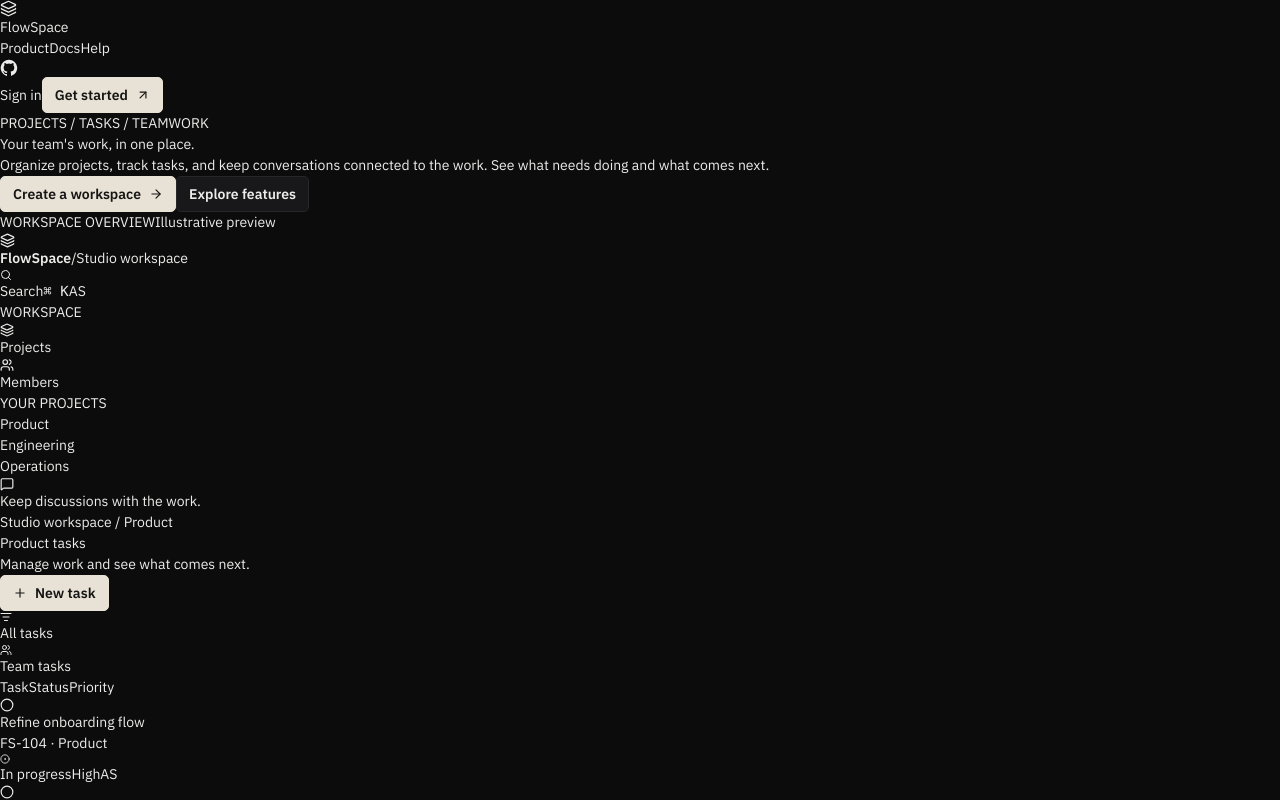
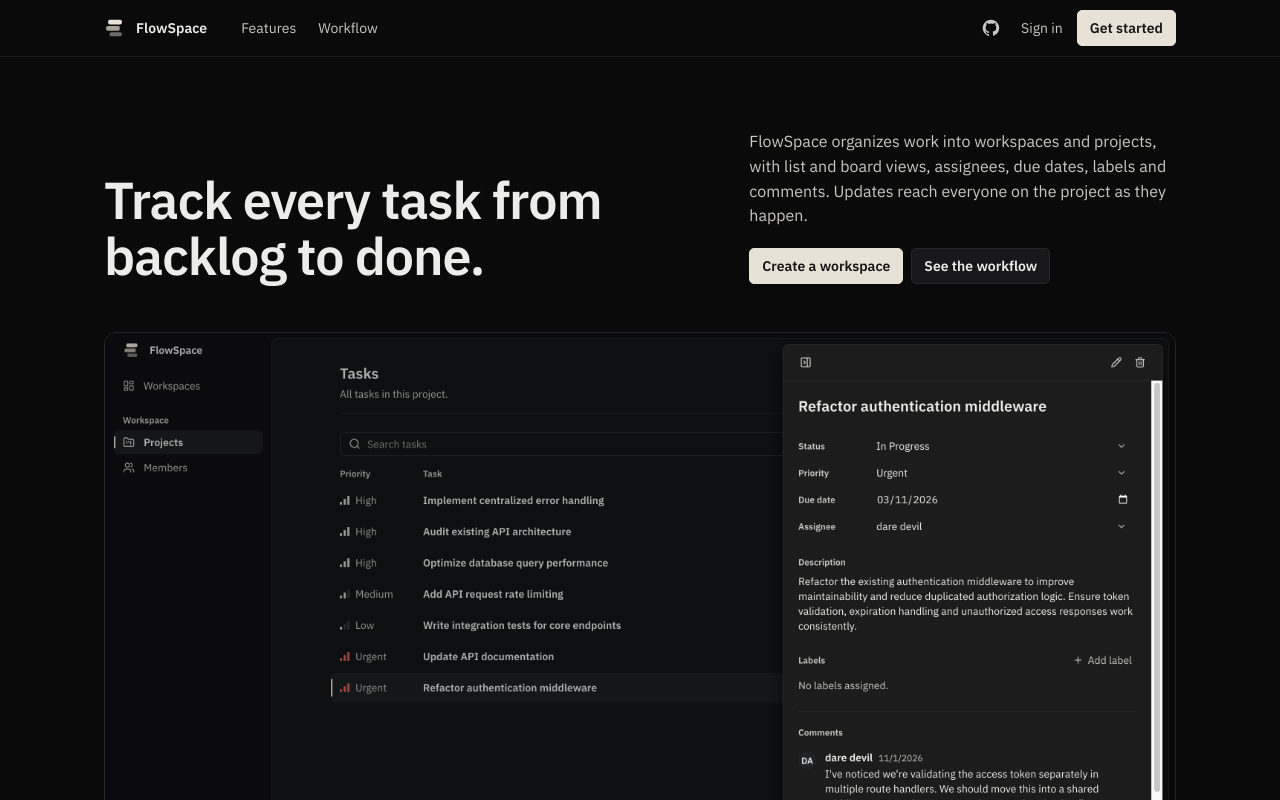
Before and after one commit to Akhilesh-Singh-0/flowspace, a Next.js app in the folder apps/web/: page / in a window 1280 px wide. Shown: the top 800 px of the page. Built offline with nearby package versions, Linux system fonts and the light colour scheme.

Commit message:
feat(landing): rebuild navbar and hero around a real product screenshot, add styles to globals

```diff
--- a/apps/web/src/app/page.tsx
+++ b/apps/web/src/app/page.tsx
@@ -2,18 +2,16 @@ import { Navbar } from "@/components/landing/navbar";
 import { Hero } from "@/components/landing/hero";
 import { Features } from "@/components/landing/features";
 import { Workflow } from "@/components/landing/workflow";
-import { Collaboration } from "@/components/landing/collaboration";
 import { CTA } from "@/components/landing/cta";
 import { Footer } from "@/components/landing/footer";
 
 export default function Home() {
   return (
-    <main className="fs-landing">
+    <main className="fs-landing landing">
       <Navbar />
       <Hero />
       <Features />
       <Workflow />
-      <Collaboration />
       <CTA />
       <Footer />
     </main>
--- a/apps/web/src/components/landing/hero.tsx
+++ b/apps/web/src/components/landing/hero.tsx
@@ -1,251 +1,39 @@
-import {
-  ArrowRight,
-  Check,
-  Circle,
-  CircleDot,
-  Layers3,
-  ListFilter,
-  MessageSquare,
-  Plus,
-  Search,
-  Users,
-} from "lucide-react";
+import Image from "next/image";
 import { Button } from "@/components/ui/button";
 
-const tasks = [
-  {
-    id: "FS-104",
-    title: "Refine onboarding flow",
-    project: "Product",
-    status: "In progress",
-    priority: "High",
-    owner: "AS",
-    color: "rose",
-  },
-  {
-    id: "FS-103",
-    title: "Review API error handling",
-    project: "Engineering",
-    status: "In review",
-    priority: "Medium",
-    owner: "RK",
-    color: "blue",
-  },
-  {
-    id: "FS-102",
-    title: "Update workspace settings",
-    project: "Product",
-    status: "Backlog",
-    priority: "Low",
-    owner: "MS",
-    color: "amber",
-  },
-  {
-    id: "FS-101",
-    title: "Document deployment process",
-    project: "Engineering",
-    status: "Done",
-    priority: "Medium",
-    owner: "JD",
-    color: "green",
-  },
-] as const;
+export function Hero() {
+  return (
+    <section className="lp-hero">
+      <div className="lp-container">
+        <div className="lp-hero-head">
+          <h1 className="lp-h1">Track every task from backlog to done.</h1>
 
-const projects = [
-  { name: "Product", color: "rose" },
-  { name: "Engineering", color: "blue" },
-  { name: "Operations", color: "green" },
-] as const;
+          <div>
+            <p className="lp-lede">
+              FlowSpace organizes work into workspaces and projects, with list
+              and board views, assignees, due dates, labels and comments.
+              Updates reach everyone on the project as they happen.
+            </p>
 
-function Avatar({
-  initials,
-  color,
-}: {
-  initials: string;
-  color: string;
-}) {
-  return (
-    <span className={`fs-avatar fs-avatar-${color}`} aria-label={initials}>
-      {initials}
-    </span>
-  );
-}
-
-function ProductPreview() {
-  return (
-    <div className="fs-product-preview">
-      <div className="fs-preview-label">
-        <span>WORKSPACE OVERVIEW</span>
-        <span>Illustrative preview</span>
-      </div>
-
-      <div className="fs-product-window">
-        <header className="fs-product-toolbar">
-          <div className="fs-product-identity">
-            <span className="fs-product-mark" aria-hidden="true">
-              <Layers3 size={15} />
-            </span>
-            <strong>FlowSpace</strong>
-            <span className="fs-product-divider">/</span>
-            <span className="fs-workspace-name">Studio workspace</span>
-          </div>
-
-          <div className="fs-product-toolbar-actions">
-            <span className="fs-search">
-              <Search size={12} />
-              Search
-              <kbd>⌘ K</kbd>
-            </span>
-            <Avatar initials="AS" color="rose" />
-          </div>
-        </header>
-
-        <div className="fs-product-layout">
-          <aside className="fs-sidebar" aria-label="Workspace preview">
-            <p className="fs-overline">WORKSPACE</p>
-
-            <div className="fs-sidebar-item fs-sidebar-item-active">
-              <Layers3 size={14} />
-              Projects
-            </div>
-
-            <div className="fs-sidebar-item">
-              <Users size={14} />
-              Members
-            </div>
-
-            <div className="fs-sidebar-divider" />
-            <p className="fs-overline">YOUR PROJECTS</p>
-
-            {projects.map((project) => (
-              <div className="fs-project-item" key={project.name}>
-                <span
-                  className={`fs-project-dot fs-project-dot-${project.color}`}
-                  aria-hidden="true"
-                />
-                {project.name}
-              </div>
-            ))}
-
-            <div className="fs-sidebar-note">
-              <MessageSquare size={14} />
-              <span>Keep discussions with the work.</span>
-            </div>
-          </aside>
-
-          <div className="fs-task-panel">
-            <div className="fs-task-heading">
-              <div>
-                <p className="fs-breadcrumb">Studio workspace / Product</p>
-                <h2>Product tasks</h2>
-                <p className="fs-task-subtitle">
-                  Manage work and see what comes next.
-                </p>
-              </div>
-
-              <Button variant="primary">
-                <Plus size={14} />
-                New task
+            <div className="lp-actions">
+              <Button href="/sign-up">Create a workspace</Button>
+              <Button href="#workflow" variant="secondary">
+                See the workflow
               </Button>
-            </div>
-
-            <div className="fs-task-controls">
-              <span className="fs-filter-button">
-                <ListFilter size={12} />
-                All tasks
-              </span>
-
-              <span className="fs-task-team">
-                <Users size={12} />
-                Team tasks
-              </span>
-            </div>
-
-            <div className="fs-task-table">
-              <div className="fs-task-row fs-task-table-header">
-                <span>Task</span>
-                <span>Status</span>
-                <span>Priority</span>
-                <span />
-              </div>
-
-              {tasks.map((task) => (
-                <div className="fs-task-row" key={task.id}>
-                  <div className="fs-task-cell">
-                    {task.status === "Done" ? (
-                      <Check
-                        className="fs-completed-icon"
-                        size={14}
-                        aria-label="Completed"
-                      />
-                    ) : (
-                      <Circle
-                        className="fs-task-circle"
-                        size={14}
-                        aria-hidden="true"
-                      />
-                    )}
-
-                    <div className="fs-task-copy">
-                      <p className="fs-task-title">{task.title}</p>
-                      <p className="fs-task-meta">
-                        {task.id} · {task.project}
-                      </p>
-                    </div>
-                  </div>
-
-                  <span className={`fs-status fs-status-${task.color}`}>
-                    <CircleDot size={10} />
-                    {task.status}
-                  </span>
-
-                  <span className="fs-priority">{task.priority}</span>
-                  <Avatar initials={task.owner} color={task.color} />
-                </div>
-              ))}
-            </div>
-
-            <div className="fs-task-footer">
-              <span>4 sample tasks</span>
-              <span>Project overview</span>
             </div>
           </div>
         </div>
-      </div>
-    </div>
-  );
-}
 
-export function Hero() {
-  return (
-    <section id="product" className="fs-hero-section">
-      <div className="fs-hero-copy">
-        <p className="fs-eyebrow">
-          <span aria-hidden="true" />
-          PROJECTS / TASKS / TEAMWORK
-        </p>
-
-        <h1>Your team&apos;s work, in one place.</h1>
-
-        <p className="fs-hero-description">
-          Organize projects, track tasks, and keep conversations connected
-          to the work. See what needs doing and what comes next.
-        </p>
-
-        <div className="fs-hero-actions">
-          <Button href="/sign-up" variant="primary">
-            Create a workspace
-            <ArrowRight size={14} />
-          </Button>
-
-          <Button href="#features" variant="secondary">
-            Explore features
-          </Button>
+        <div className="lp-shot">
+          <Image
+            src="/landing/tasks.png"
+            alt="FlowSpace task list with one task open in the detail panel, showing its status, priority, due date, assignee, labels and comments"
+            width={2880}
+            height={1800}
+            sizes="(min-width: 1120px) 1072px, 100vw"
+            priority
+          />
         </div>
-      </div>
-
-      <div className="fs-hero-preview-wrap">
-        <ProductPreview />
       </div>
     </section>
   );
--- a/apps/web/src/components/landing/navbar.tsx
+++ b/apps/web/src/components/landing/navbar.tsx
@@ -1,17 +1,6 @@
 import Link from "next/link";
-import { ArrowUpRight, Layers3 } from "lucide-react";
+import { Logo } from "@/components/ui/logo";
 import { Button } from "@/components/ui/button";
-
-function Brand() {
-  return (
-    <Link href="/" className="fs-brand" aria-label="FlowSpace home">
-      <span className="fs-brand-mark" aria-hidden="true">
-        <Layers3 size={17} strokeWidth={1.8} />
-      </span>
-      <span>FlowSpace</span>
-    </Link>
-  );
-}
 
 function GitHubIcon() {
   return (
@@ -29,38 +18,35 @@ function GitHubIcon() {
 
 export function Navbar() {
   return (
-    <header className="fs-navbar">
-      <nav className="fs-navbar-inner" aria-label="Main navigation">
-        <div className="fs-navbar-brand">
-          <Brand />
+    <header className="lp-nav">
+      <nav className="lp-container lp-nav-inner" aria-label="Main navigation">
+        <Link href="/" className="lp-brand" aria-label="FlowSpace home">
+          <Logo size={22} />
+          FlowSpace
+        </Link>
+
+        <div className="lp-nav-links">
+          <a href="#features">Features</a>
+          <a href="#workflow">Workflow</a>
         </div>
 
-        <div className="fs-navbar-links">
-          <a href="#product">Product</a>
-          <a href="#docs">Docs</a>
-          <a href="#help">Help</a>
-        </div>
-
-        <div className="fs-navbar-actions">
+        <div className="lp-nav-actions">
           <a
-            href="https://github.com"
+            href="https://github.com/Akhilesh-Singh-0/flowspace"
             target="_blank"
             rel="noopener noreferrer"
-            className="fs-navbar-github"
-            aria-label="GitHub"
+            className="lp-icon-link"
+            aria-label="FlowSpace on GitHub"
             title="GitHub"
           >
             <GitHubIcon />
           </a>
 
-          <Link href="/sign-in" className="fs-navbar-signin">
+          <Link href="/sign-in" className="lp-text-link">
             Sign in
           </Link>
 
-          <Button href="/sign-up" variant="primary">
-            Get started
-            <ArrowUpRight size={14} />
-          </Button>
+          <Button href="/sign-up">Get started</Button>
         </div>
       </nav>
     </header>
```
Also changed, not shown: apps/web/public/landing/tasks.png (added).
